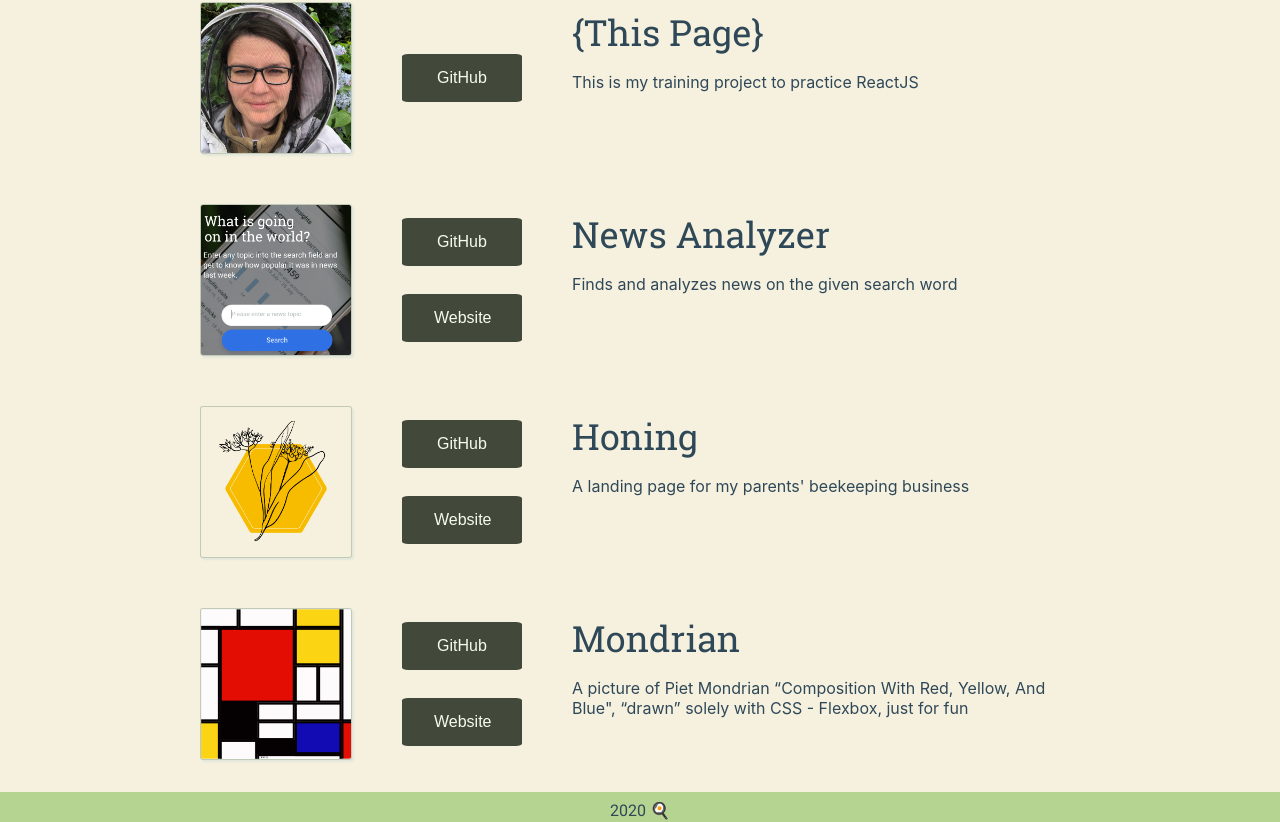
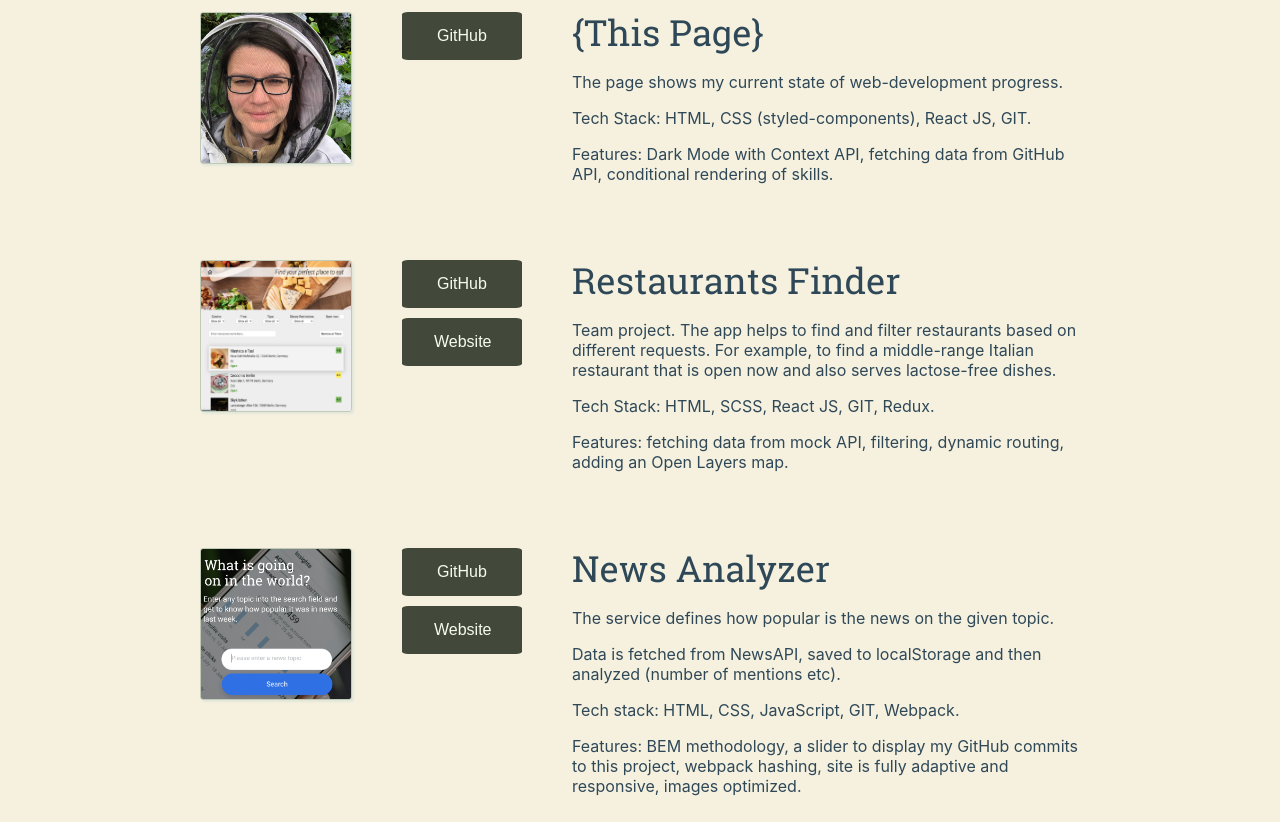
Before and after one commit to gvirinko/portfolio, a React (Create React App) app: page / in a window 1280 px wide. Shown: the part 403-1225 px from the top of the page. Built offline with nearby package versions, Linux system fonts and the light colour scheme.

Commit message:
Added content to Projects

```diff
--- a/src/components/Projects/Projects.jsx
+++ b/src/components/Projects/Projects.jsx
@@ -2,8 +2,7 @@ import React from "react";
 
 import {
   ProjectsComponent,
-  // ProjectHeader,
-  ProjectsWrapper,
+  ProjectWrapper,
   ProjectLogo,
   ProjectInfoWrapper,
   ProjectButton,
@@ -15,7 +14,7 @@ export const Projects = ({ content }) => {
   return (
     <ProjectsComponent>
       {content.map((project) => (
-        <ProjectsWrapper key={project.title}>
+        <ProjectWrapper key={project.title}>
           <ProjectLogo src={project.logo} alt="Logo" />
           <ProjectInfoWrapper>
             <ProjectButton onClick={() => window.open(project.github)}>
@@ -32,9 +31,13 @@ export const Projects = ({ content }) => {
           </ProjectInfoWrapper>
           <div>
             <ProjectTitle>{project.title}</ProjectTitle>
-            <ProjectDescription>{project.description}</ProjectDescription>
+            <ProjectDescription>
+              {project.description.map((item) => (
+                <p>{item}</p>
+              ))}
+            </ProjectDescription>
           </div>
-        </ProjectsWrapper>
+        </ProjectWrapper>
       ))}
     </ProjectsComponent>
   );
--- a/src/components/Projects/elements.js
+++ b/src/components/Projects/elements.js
@@ -3,34 +3,27 @@ import styled from "styled-components";
 export const ProjectsComponent = styled.section`
   position: relative;
   border-bottom: none;
+  padding-top: 50px;
   padding-bottom: 50px;
   background-color: ${({ theme }) => theme.spaceBg};
   color: ${({ theme }) => theme.spaceText};
 `;
 
-export const ProjectHeader = styled.h2`
-  margin-top: 0;
-  margin-bottom: 0;
-  padding-top: 50px;
-  text-align: center;
-  font-family: "Roboto Slab", Georgia, serif;
-  font-size: 36px;
-`;
-
-export const ProjectsWrapper = styled.div`
+export const ProjectWrapper = styled.div`
   position: relative;
   display: flex;
   flex-direction: row;
-  padding-top: 50px;
+  padding-bottom: 50px;
   margin-left: 200px;
   margin-right: 200px;
-  margin-top: 0px;
+  margin-top: 0;
 `;
 
 export const ProjectLogo = styled.img`
   width: 150px;
   height: 100%;
   border-radius: 2%;
+  margin-top: 10px;
   margin-right: 50px;
   border: 1px solid rgb(193, 202, 183);
   box-shadow: 2px 2px 2px rgb(226, 231, 218);
@@ -39,7 +32,7 @@ export const ProjectLogo = styled.img`
 export const ProjectInfoWrapper = styled.div`
   display: flex;
   flex-direction: column;
-  justify-content: space-around;
+  justify-content: flex-start;
   margin-right: 50px;
 `;
 
@@ -53,6 +46,7 @@ export const ProjectButton = styled.button`
   width: 120px;
   color: #f5fced;
   padding: 15px 32px;
+  margin-top: 10px;
   text-align: center;
   text-decoration: none;
   display: inline-block;
--- a/src/content.js
+++ b/src/content.js
@@ -2,6 +2,7 @@ import honingLogo from "./images/BONUS.png";
 import newsLogo from "./images/NewsAnalyzer.png";
 import mondrian from "./images/Mondrian.png";
 import irynaGnativ from "./images/IMG_6501.jpeg";
+import logoRestaurants from "./images/logoRestaurants.png";
 
 export const headerInfo = {
   name: "Iryna Gnativ",
@@ -49,14 +50,34 @@ export const projectsList = [
     logo: irynaGnativ,
     link: "",
     github: "https://github.com/gvirinko/portfolio",
-    description: "This is my training project to practice ReactJS",
+    description: [
+      "The page shows my current state of web-development progress.",
+      "Tech Stack: HTML, CSS (styled-components), React JS, GIT.",
+      "Features: Dark Mode with Context API, fetching data from GitHub API, conditional rendering of skills.",
+    ],
+  },
+  {
+    title: "Restaurants Finder",
+    logo: logoRestaurants,
+    link: "https://priceless-galileo-680738.netlify.app",
+    github: "https://github.com/atranarta/redi-restaurants-finder",
+    description: [
+      "Team project. The app helps to find and filter restaurants based on different requests. For example, to find a middle-range Italian restaurant that is open now and also serves lactose-free dishes.",
+      "Tech Stack: HTML, SCSS, React JS, GIT, Redux.",
+      "Features: fetching data from mock API, filtering, dynamic routing, adding an Open Layers map.",
+    ],
   },
   {
     title: "News Analyzer",
     logo: newsLogo,
     link: "https://gvirinko.github.io/news_analyzer/",
     github: "https://github.com/gvirinko/news_analyzer",
-    description: "Finds and analyzes news on the given search word",
+    description: [
+      "The service defines how popular is the news on the given topic.",
+      "Data is fetched from NewsAPI, saved to localStorage and then analyzed (number of mentions etc).",
+      "Tech stack: HTML, CSS, JavaScript, GIT, Webpack.",
+      "Features: BEM methodology, a slider to display my GitHub commits to this project, webpack hashing, site is fully adaptive and responsive, images optimized.",
+    ],
   },
   {
     title: "Honing",
@@ -64,14 +85,18 @@ export const projectsList = [
     link: "https://honing.pl/",
     address: "honing.pl",
     github: "https://github.com/honingpl/honingpl.github.io",
-    description: "A landing page for my parents' beekeeping business",
+    description: [
+      "A landing page for my parents' beekeeping business.",
+      "Currently, there is only contacts page. Waiting for the specification :).",
+    ],
   },
   {
     title: "Mondrian",
     logo: mondrian,
     link: "https://gvirinko.github.io/mondrian/",
     github: "https://github.com/gvirinko/mondrian",
-    description:
-      'A picture of Piet Mondrian “Composition With Red, Yellow, And Blue", “drawn” solely with CSS - Flexbox, just for fun',
+    description: [
+      'A picture of Piet Mondrian “Composition With Red, Yellow, And Blue", “drawn” solely with CSS (Flexbox), just for fun.',
+    ],
   },
 ];
```
Also changed, not shown: src/images/logoRestaurants.png (added).
